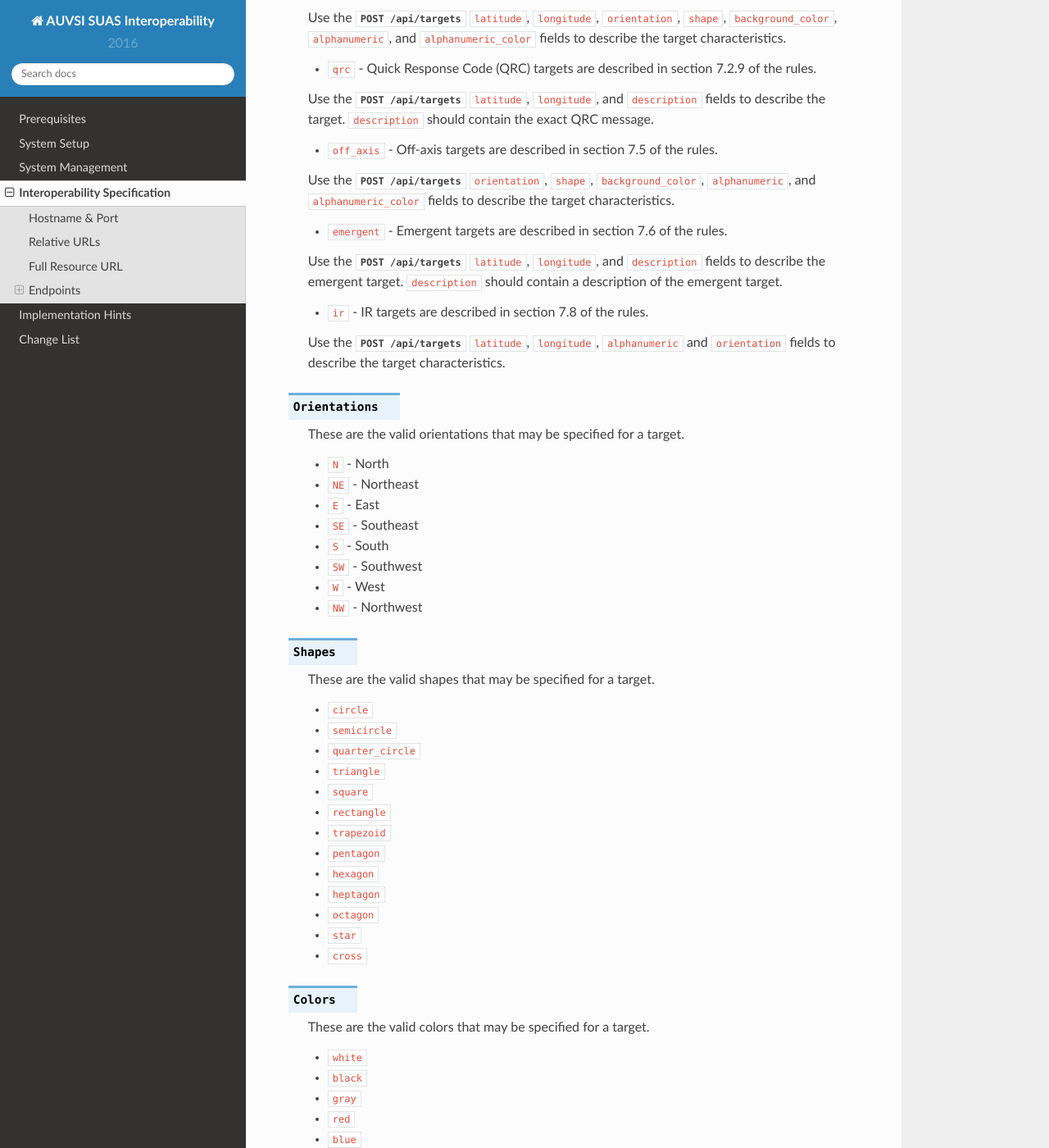
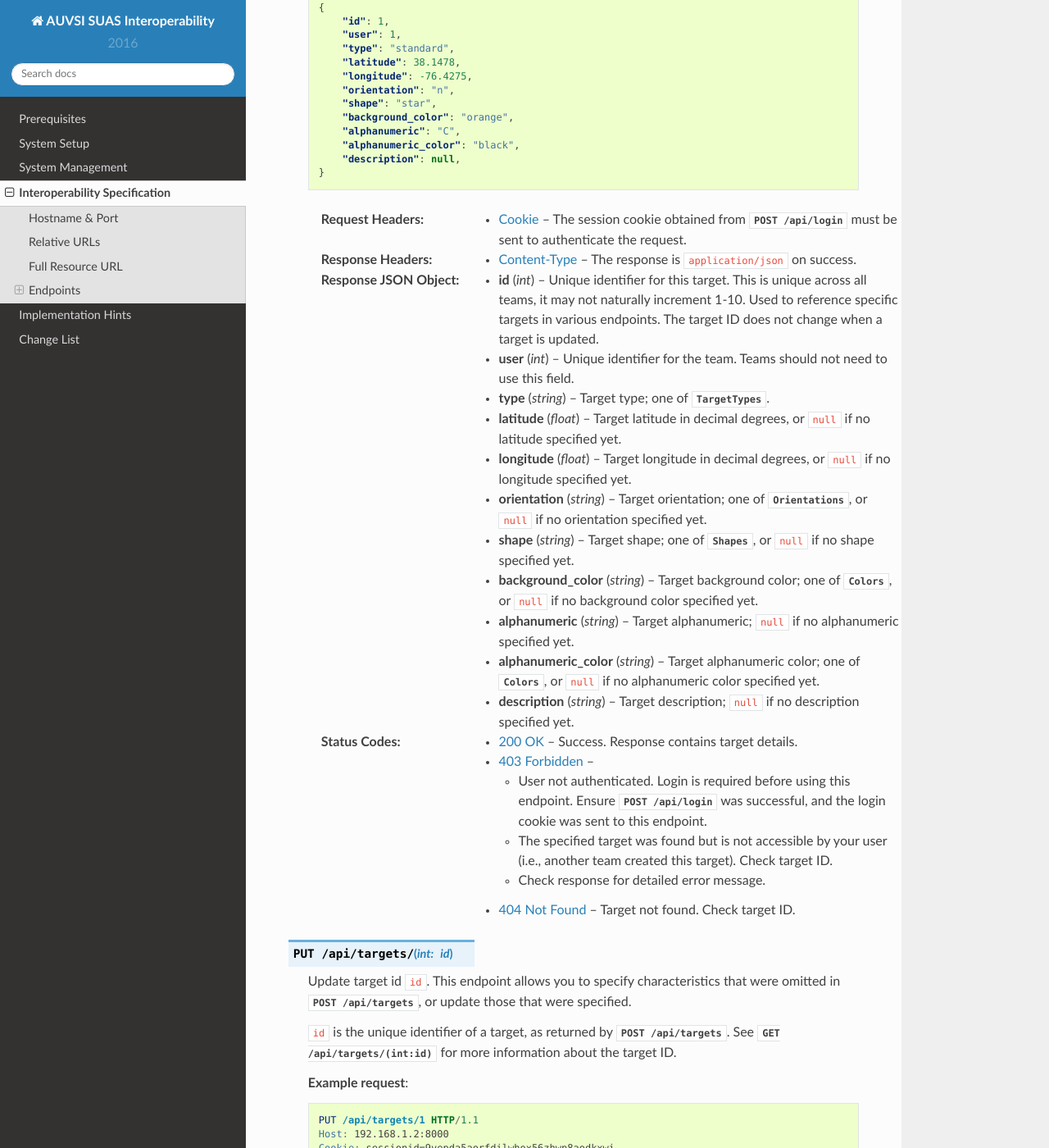
Before and after one commit to williamstern/interop, a Sphinx documentation site: the page built from docs/spec.rst, in a window 1280 px wide and 1400 px high, scrolled down 8793 px. Shown: the whole window at 82% size. Built offline with Sphinx 7.4.7 and the Read the Docs theme 2.0.0, drawn with Linux system fonts in a browser that asks for light colours; some of the changed text lies outside the part shown.

Commit message:
Document /api/targets/{id}
Descriptions of the format are consolidated to one location, with others
referencing it.

```diff
--- a/docs/spec.rst
+++ b/docs/spec.rst
@@ -46,14 +46,25 @@
 * :http:post:`/api/login`: Used to authenticate with the competition server so
   that future requests will be authenticated. Teams cannot make other requests
   without logging in successfully.
+
 * :http:get:`/api/interop/server_info`: Used to download server
   information from the competition server for purpose of displaying it.
+
 * :http:get:`/api/interop/obstacles`: Used to download
   obstacle information from the competition server for purpose of
   displaying it and avoiding the obstacles.
+
 * :http:post:`/api/interop/uas_telemetry`: Used to upload UAS
   telemetry information to the competition server. Uploading telemetry to this
   endpoint is required by the competition rules.
+
+* :http:post:`/api/targets`: Used to upload targets for submission.
+
+* :http:get:`/api/targets/(int:id)`: Used to get details about submitted
+  targets.
+
+* :http:put:`/api/targets/(int:id)`: Used to update characteristics of
+  submitted targets.
 
 Errors
 ^^^^^^
@@ -385,7 +396,7 @@
       Content-Type: application/json
 
       {
-          "type": "standard"
+          "type": "standard",
           "latitude": 38.1478,
           "longitude": -76.4275,
           "orientation": "n",
@@ -407,7 +418,7 @@
 
       {
           "id": 1,
-          "user": 1
+          "user": 1,
           "type": "standard",
           "latitude": 38.1478,
           "longitude": -76.4275,
@@ -418,6 +429,9 @@
           "alphanumeric_color": "black",
           "description": null,
       }
+
+   The response format is the same as :http:get:`/api/targets/(int:id)` and
+   is described in detail there.
 
    :reqheader Cookie: The session cookie obtained from :http:post:`/api/login`
                       must be sent to authenticate the request.
@@ -500,6 +483,192 @@
    :status 403: User not authenticated. Login is required before using this
                 endpoint. Ensure :http:post:`/api/login` was successful, and
                 the login cookie was sent to this endpoint.
+
+.. http:get:: /api/targets/(int:id)
+
+   Details about a target id ``id``. This simple endpoint allows you to verify
+   the uploaded characteristics of a target.
+
+   ``id`` is the unique identifier of a target, as returned by
+   :http:post:`/api/targets`. When you first upload your target to
+   :http:post:`/api/targets`, the response includes an ``id`` field, whose value
+   you use to access this endpoint. Note that this id is unique to all teams
+   and will not necessarily start at 1 or increase linearly with additional
+   targets.
+
+   **Example request**:
+
+   .. sourcecode:: http
+
+      GET /api/targets/1 HTTP/1.1
+      Host: 192.168.1.2:8000
+      Cookie: sessionid=9vepda5aorfdilwhox56zhwp8aodkxwi
+
+   **Example response**:
+
+   Note: This example reformatted for readability; actual response may be
+   entirely on one line.
+
+   .. sourcecode:: http
+
+      HTTP/1.1 200 OK
+      Content-Type: application/json
+
+      {
+          "id": 1,
+          "user": 1,
+          "type": "standard",
+          "latitude": 38.1478,
+          "longitude": -76.4275,
+          "orientation": "n",
+          "shape": "star",
+          "background_color": "orange",
+          "alphanumeric": "C",
+          "alphanumeric_color": "black",
+          "description": null,
+      }
+
+   :reqheader Cookie: The session cookie obtained from :http:post:`/api/login`
+                      must be sent to authenticate the request.
+
+   :resheader Content-Type: The response is ``application/json`` on success.
+
+   :>json int id: Unique identifier for this target. This is unique across
+                  all teams, it may not naturally increment 1-10. Used to
+                  reference specific targets in various endpoints. The target
+                  ID does not change when a target is updated.
+
+   :>json int user: Unique identifier for the team. Teams should not need to
+                    use this field.
+
+   :>json string type: Target type; one of :py:data:`TargetTypes`.
+
+   :>json float latitude: Target latitude in decimal degrees,  or ``null`` if
+                          no latitude specified yet.
+
+   :>json float longitude: Target longitude in decimal degrees,  or ``null`` if
+                          no longitude specified yet.
+
+   :>json string orientation: Target orientation; one of :py:data:`Orientations`,
+                              or ``null`` if no orientation specified yet.
+
+   :>json string shape: Target shape; one of :py:data:`Shapes`, or ``null`` if no
+                        shape specified yet.
+
+   :>json string background_color: Target background color; one of
+                                   :py:data:`Colors`, or ``null`` if no
+                                   background color specified yet.
+
+   :>json string alphanumeric: Target alphanumeric; ``null`` if no alphanumeric
+                               specified yet.
+
+   :>json string alphanumeric_color: Target alphanumeric color; one of
+                                     :py:data:`Colors`, or ``null`` if no
+                                     alphanumeric color specified yet.
+
+   :>json string description: Target description; ``null`` if no description
+                              specified yet.
+
+   :status 200: Success. Response contains target details.
+
+   :status 403: * User not authenticated. Login is required before using this
+                  endpoint.  Ensure :http:post:`/api/login` was successful, and
+                  the login cookie was sent to this endpoint.
+
+                * The specified target was found but is not accessible by your
+                  user (i.e., another team created this target). Check target
+                  ID.
+
+                * Check response for detailed error message.
+
+   :status 404: Target not found. Check target ID.
+
+.. http:put:: /api/targets/(int:id)
+
+   Update target id ``id``. This endpoint allows you to specify characteristics
+   that were omitted in :http:post:`/api/targets`, or update those that were
+   specified.
+
+   ``id`` is the unique identifier of a target, as returned by
+   :http:post:`/api/targets`. See :http:get:`/api/targets/(int:id)` for more
+   information about the target ID.
+
+   **Example request**:
+
+   .. sourcecode:: http
+
+      PUT /api/targets/1 HTTP/1.1
+      Host: 192.168.1.2:8000
+      Cookie: sessionid=9vepda5aorfdilwhox56zhwp8aodkxwi
+      Content-Type: application/json
+
+      {
+          "alphanumeric": "O"
+      }
+
+   **Example response**:
+
+   Note: This example reformatted for readability; actual response may be
+   entirely on one line.
+
+   .. sourcecode:: http
+
+      HTTP/1.1 200 OK
+      Content-Type: application/json
+
+      {
+          "id": 1,
+          "user": 1,
+          "type": "standard",
+          "latitude": 38.1478,
+          "longitude": -76.4275,
+          "orientation": "n",
+          "shape": "star",
+          "background_color": "orange",
+          "alphanumeric": "O",
+          "alphanumeric_color": "black",
+          "description": null,
+      }
+
+   This endpoint accepts all fields described in :http:post:`/api/targets` in
+   its request. Any fields that are specified will be updated, overwriting the
+   old value. Any fields omitted will not be changed. Specifying a field with
+   a ``null`` value will clear that field (except ``type``, which may never be
+   ``null``).
+
+   In the example above, only the ``alphanumeric`` field was sent to in the
+   request. As can be seen in the response, the ``alphanumeric`` field has
+   the new value, but all other fields have been left unchanged.
+
+   The response format is the same as :http:get:`/api/targets/(int:id)` and
+   is described in detail there.
+
+   :reqheader Cookie: The session cookie obtained from :http:post:`/api/login`
+                      must be sent to authenticate the request.
+
+   :reqheader Content-Type: The request should be sent as ``application/json``.
+
+   :resheader Content-Type: The response is ``application/json`` on success.
+
+   :status 200: The target has been successfully updated, and the updated
+                target is included in the response.
+
+   :status 400: Request was invalid. The request content may have been
+                malformed or it may have contained invalid field values. The
+                response includes a more detailed error message.
+
+   :status 403: * User not authenticated. Login is required before using this
+                  endpoint.  Ensure :http:post:`/api/login` was successful, and
+                  the login cookie was sent to this endpoint.
+
+                * The specified target was found but is not accessible by your
+                  user (i.e., another team created this target). Check target
+                  ID.
+
+                * Check response for detailed error message.
+
+   :status 404: Target not found. Check target ID.
+
 
 .. py:data:: TargetTypes
 
```
Also changed, not shown: other parts of docs/spec.rst (+0 -31 lines).
